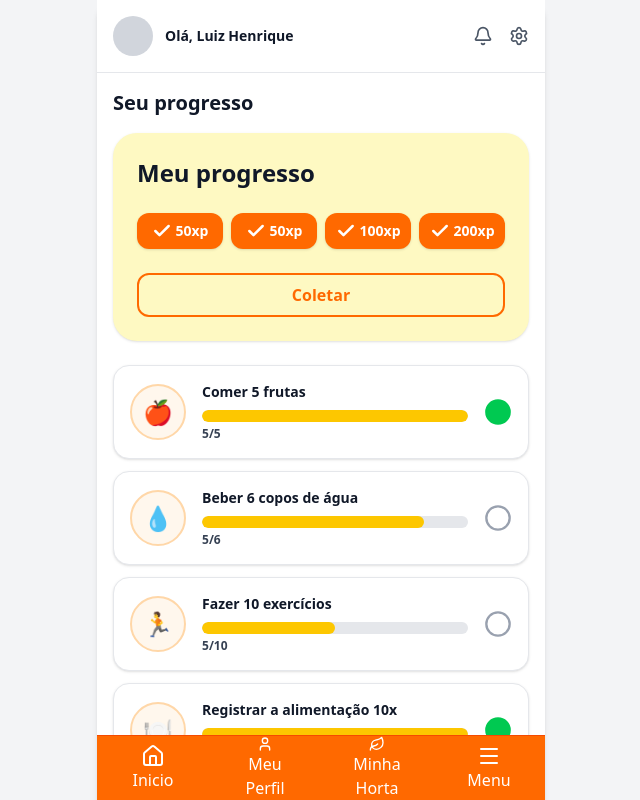
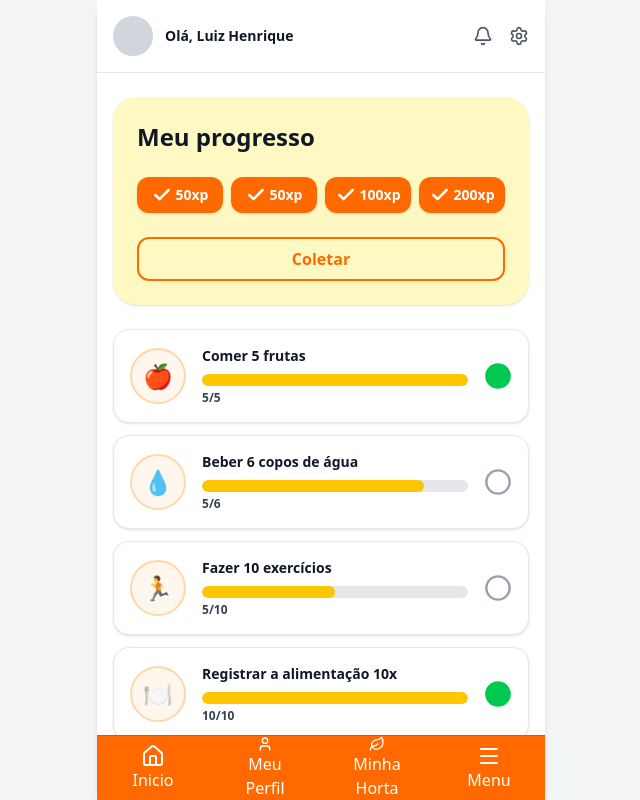
Before and after one commit to estartandodevs-course/Nutra-Frontend-TCC-2025, a React (Vite) app: page /progress in a window 1280 px wide. Shown: the whole page, without its empty margins (319-959 px from the left). Built offline with nearby package versions, Linux system fonts and the light colour scheme.

Commit message:
fix(page): fix ui AchievementsPage

```diff
--- a/src/components/general/BottomNav.tsx
+++ b/src/components/general/BottomNav.tsx
@@ -2,7 +2,8 @@ import { Home, User, Leaf, Menu } from "lucide-react";
 
 export default function BottomNav() {
   return (
-    <nav className="sticky bottom-0 left-0 w-full bg-orange-500 border-t border-orange-600 z-10">
+    <nav className="fixed bottom-0 left-0 w-full flex justify-center z-50">
+      <div className="w-full max-w-md bg-orange-500 border-t border-orange-600">
         <div className="flex justify-around items-center h-16">
           <button className="flex flex-col items-center justify-center w-16 h-16 text-white">
             <Home size={24} />
@@ -24,6 +25,7 @@ export default function BottomNav() {
             <span className="font-fredoka text-[16px]">Menu</span>
           </button>
         </div>
+      </div>
     </nav>
   );
 }
--- a/src/components/general/Wrapper.tsx
+++ b/src/components/general/Wrapper.tsx
@@ -2,9 +2,11 @@ import type { WrapperProps } from "../../types/wrapper";
 
 export default function MobileWrapper({ children }: WrapperProps) {
   return (
-    <div className="min-h-[100dvh] bg-gray-100 flex justify-center">
-      <div className="w-full max-w-md bg-white shadow-md flex flex-col min-h-[100dvh] rounded-none lg:rounded-2xl">
-        {children}
+    <div className="h-screen bg-gray-100 flex justify-center">
+      <div className="w-full max-w-md bg-white shadow-md flex flex-col h-full rounded-none lg:rounded-2xl">
+        <div className="flex-1 overflow-auto">
+          {children}
+        </div>
       </div>
     </div>
   );
--- a/src/pages/ProgressPage/ProgressPage.tsx
+++ b/src/pages/ProgressPage/ProgressPage.tsx
@@ -9,18 +9,14 @@ export default function ProgressPage() {
     <Wrapper>
       <Header />
 
-      <div className="flex-1 overflow-y-auto pb-20">
-        <div className="px-4 py-4">
-          <h1 className="text-xl font-bold text-gray-900">Seu progresso</h1>
-        </div>
-
-        <div className="px-4 pb-6 space-y-4 max-w-md mx-auto">
+      <main className="flex-1 overflow-y-auto px-4 py-6 pb-20">
+        <div className="max-w-md mx-auto">
           <ProgressCard />
           <TaskList />
         </div>
-      </div>
+      </main>
 
       <BottomNav />
     </Wrapper>
-  )
+  );
 }
```
Also changed, not shown: src/pages/AchievementsPage/AchievementsPage.tsx (+18 -12 lines). Lines whose indentation alone changed are shown as unchanged.
